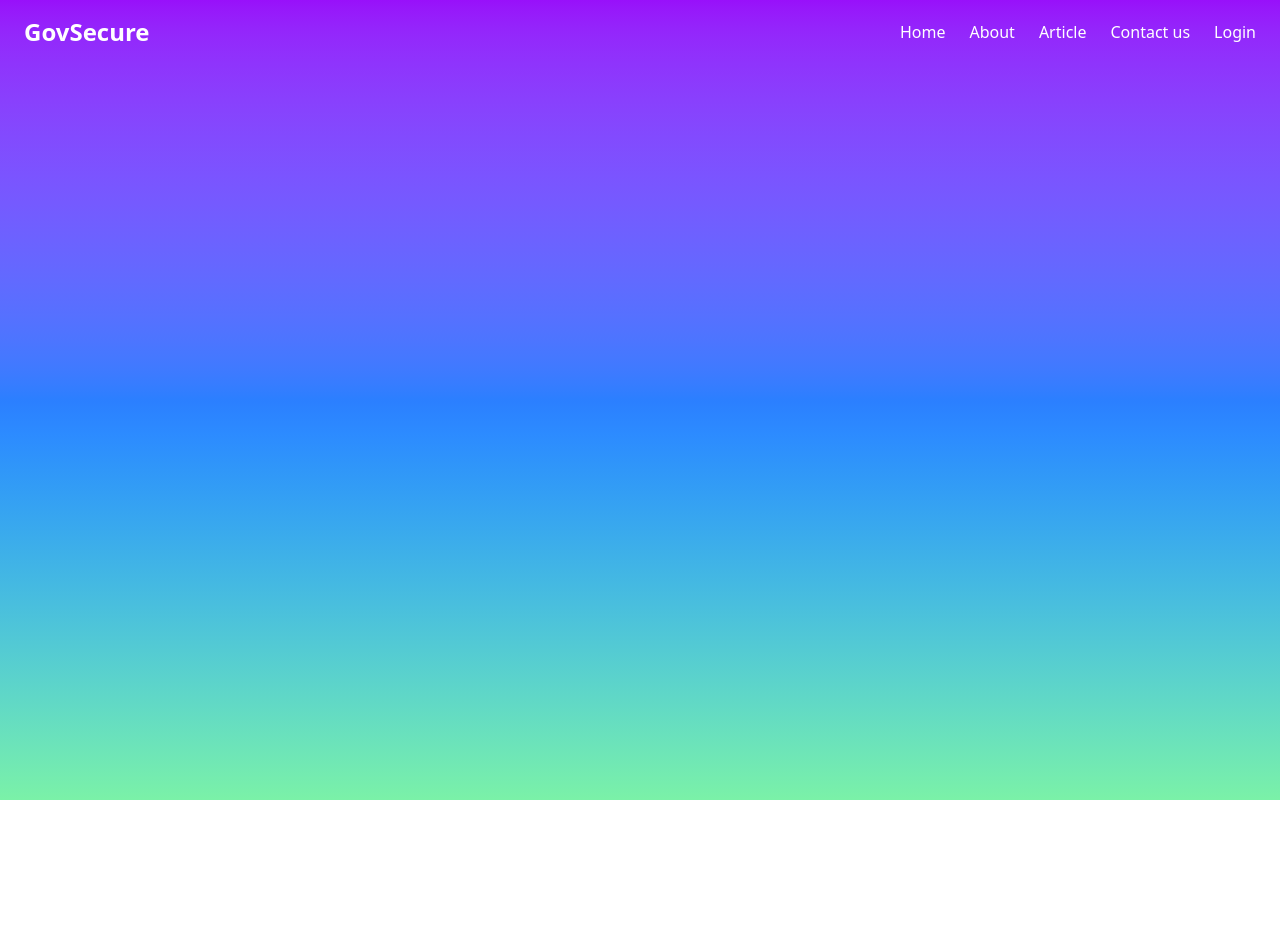
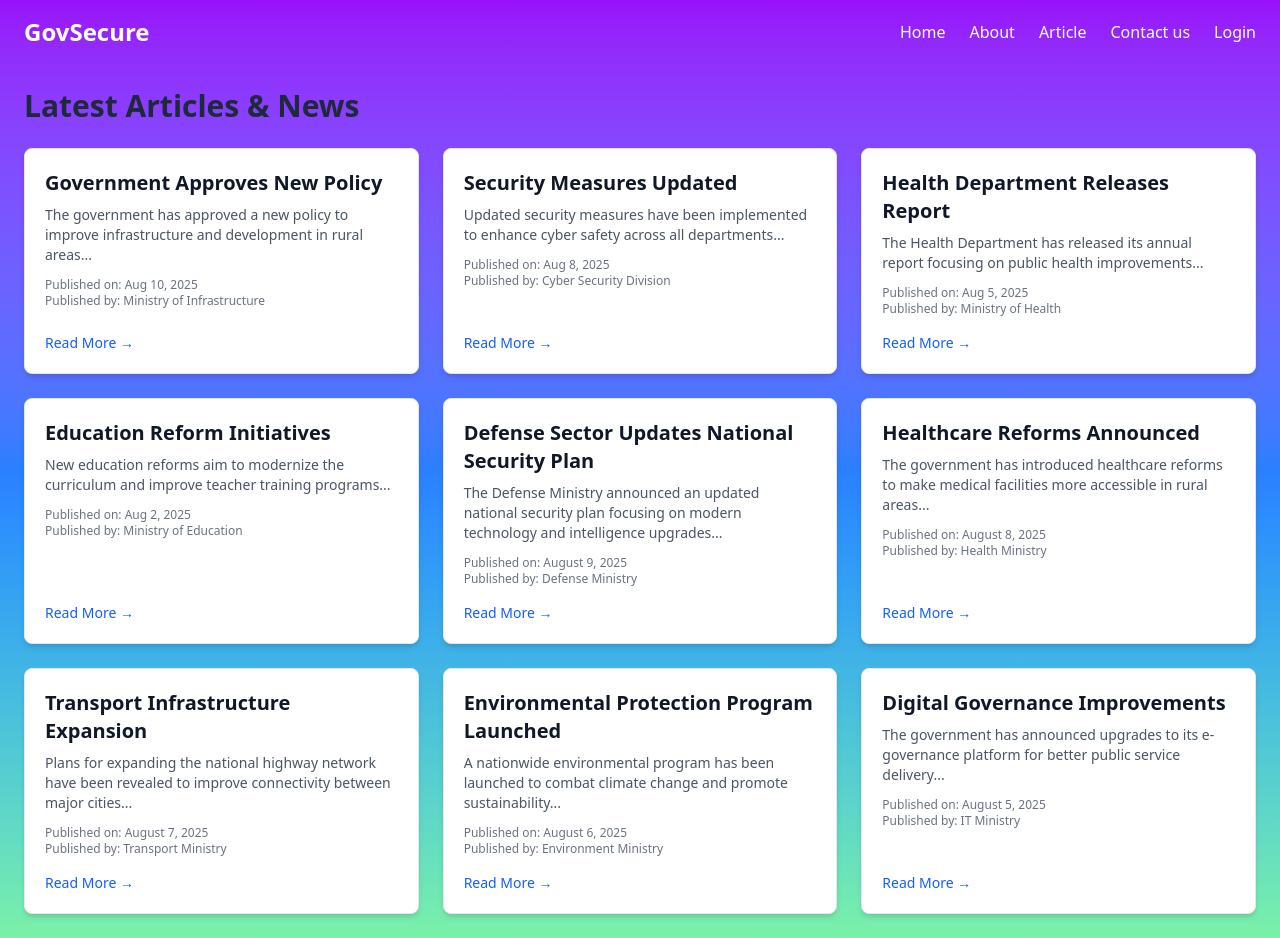
Before and after one commit to 01Ranjan/SGPI, a React (Vite) app in the folder client/: page /article in a window 1280 px wide. Before the commit the page ends 800 px from the top, so only its background shows below. Built offline with nearby package versions, Linux system fonts and the light colour scheme.

Commit message:
Article page created

```diff
--- a/client/src/App.jsx
+++ b/client/src/App.jsx
@@ -8,6 +8,8 @@ import { Toaster } from "react-hot-toast";
 import Home from "./pages/Home"
 import { BrowserRouter, Routes, Route } from "react-router-dom";
 import About from "./pages/About"
+import Article from "./pages/Article"
+
 
 function App() {
   const [count, setCount] = useState(0);
@@ -21,7 +23,7 @@ function App() {
           <Route path="/login" element={<Login/>} />
           <Route path="/" element={<Home/>} />
           <Route path="/about" element={<About/>} />
-
+          <Route path="/article" element={<Article/>} />
         </Routes>
       </BrowserRouter>
     </>
--- /dev/null
+++ b/client/src/pages/Article.jsx
@@ -0,0 +1,110 @@
+import React from "react";
+
+const articles = [
+  {
+    id: 1,
+    title: "Government Approves New Policy",
+    description: "The government has approved a new policy to improve infrastructure and development in rural areas...",
+    date: "Aug 10, 2025",
+    publishedBy: "Ministry of Infrastructure",
+    link: "#"
+  },
+  {
+    id: 2,
+    title: "Security Measures Updated",
+    description: "Updated security measures have been implemented to enhance cyber safety across all departments...",
+    date: "Aug 8, 2025",
+    publishedBy: "Cyber Security Division",
+    link: "#"
+  },
+  {
+    id: 3,
+    title: "Health Department Releases Report",
+    description: "The Health Department has released its annual report focusing on public health improvements...",
+    date: "Aug 5, 2025",
+    publishedBy: "Ministry of Health",
+    link: "#"
+  },
+  {
+    id: 4,
+    title: "Education Reform Initiatives",
+    description: "New education reforms aim to modernize the curriculum and improve teacher training programs...",
+    date: "Aug 2, 2025",
+    publishedBy: "Ministry of Education",
+    link: "#"
+  },
+  {
+    title: "Defense Sector Updates National Security Plan",
+    description:
+      "The Defense Ministry announced an updated national security plan focusing on modern technology and intelligence upgrades...",
+    date: "August 9, 2025",
+    publishedBy: "Defense Ministry",
+    link: "#",
+  },
+  {
+    title: "Healthcare Reforms Announced",
+    description:
+      "The government has introduced healthcare reforms to make medical facilities more accessible in rural areas...",
+    date: "August 8, 2025",
+    publishedBy: "Health Ministry",
+    link: "#",
+  },
+  {
+    title: "Transport Infrastructure Expansion",
+    description:
+      "Plans for expanding the national highway network have been revealed to improve connectivity between major cities...",
+    date: "August 7, 2025",
+    publishedBy: "Transport Ministry",
+    link: "#",
+  },
+  {
+    title: "Environmental Protection Program Launched",
+    description:
+      "A nationwide environmental program has been launched to combat climate change and promote sustainability...",
+    date: "August 6, 2025",
+    publishedBy: "Environment Ministry",
+    link: "#",
+  },
+  {
+    title: "Digital Governance Improvements",
+    description:
+      "The government has announced upgrades to its e-governance platform for better public service delivery...",
+    date: "August 5, 2025",
+    publishedBy: "IT Ministry",
+    link: "#",
+  }
+];
+
+export default function Article() {
+  return (
+    <div className="max-w-7xl mx-auto p-6">
+      {/* Section Header */}
+      <h2 className="text-3xl font-bold text-gray-800 mb-6">Latest Articles & News</h2>
+
+      {/* Card Grid */}
+      <div className="grid grid-cols-1 md:grid-cols-3 gap-6">
+        {articles.map((article) => (
+          <div
+            key={article.id}
+            className="bg-white shadow-md rounded-lg p-5 flex flex-col justify-between border border-gray-200"
+          >
+            <div>
+              <h3 className="text-xl font-semibold text-gray-900 mb-2">
+                {article.title}
+              </h3>
+              <p className="text-gray-600 text-sm mb-3">{article.description}</p>
+              <p className="text-gray-500 text-xs">Published on: {article.date}</p>
+              <p className="text-gray-500 text-xs">Published by: {article.publishedBy}</p>
+            </div>
+            <a
+              href={article.link}
+              className="mt-4 text-blue-600 hover:underline text-sm font-medium"
+            >
+              Read More →
+            </a>
+          </div>
+        ))}
+      </div>
+    </div>
+  );
+}
```
